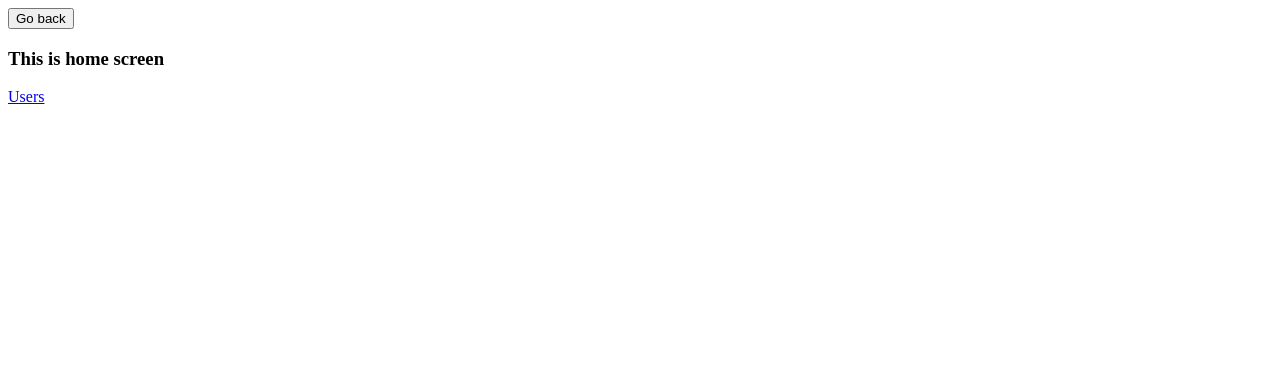
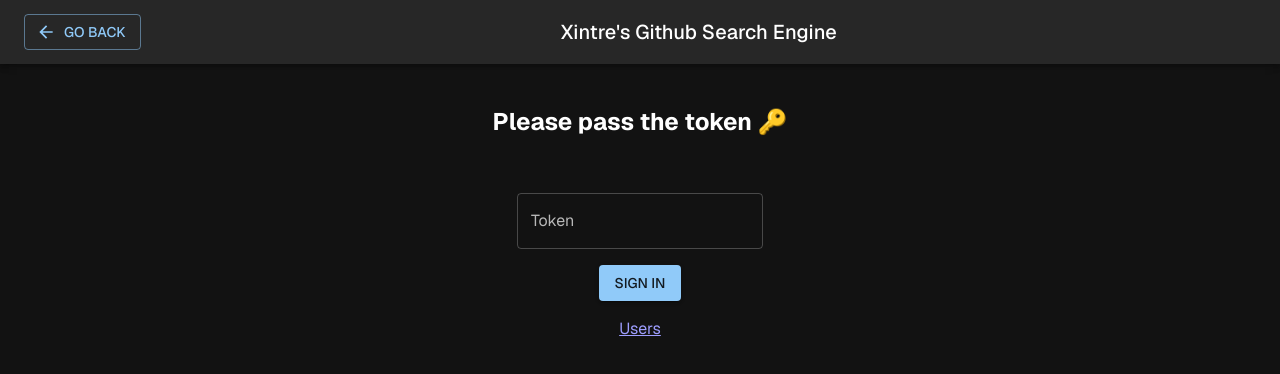
Before and after one commit to Xintre/github-search-engine, a Next.js app: page / in a window 1280 px wide. Shown: the top 374 px of the page. Built offline with nearby package versions, Linux system fonts and the light colour scheme; what @mui/material-nextjs would draw is missing.

Commit message:
feat: added layout, TokenContext, TokenContextWrapper, LoginForm & component AppHeader, updated BackButton & theme

```diff
--- /dev/null
+++ b/app/context/TokenContext.ts
@@ -0,0 +1,13 @@
+import { createContext } from 'react';
+
+export type TokenContextType = {
+	token: null | string;
+	setToken: (token: null | string) => void;
+};
+
+export const defaultValue: TokenContextType = {
+	token: null,
+	setToken: () => {},
+};
+
+export const TokenContext = createContext<TokenContextType>(defaultValue);
--- a/app/layout.tsx
+++ b/app/layout.tsx
@@ -1,10 +1,12 @@
+import { AppHeader } from '@/components/AppHeader';
 import { AppRouterCacheProvider } from '@mui/material-nextjs/v15-appRouter';
-import { BackButton } from '@/components/BackButton';
+import { CssBaseline } from '@mui/material';
 import { Geist } from 'next/font/google';
 import type { Metadata } from 'next';
 import { TanstackQueryProvider } from '@/components/providers/TanstackQueryProvider';
 import { ThemeProvider } from '@mui/material/styles';
-import { theme } from './theme';
+import { TokenContextWrapper } from '@/components/providers/TokenContextWrapper';
+import { theme } from '@/utils/theme';
 
 const geistSans = Geist({
 	variable: '--font-geist-sans',
@@ -34,11 +36,13 @@
 				<TanstackQueryProvider>
 					<AppRouterCacheProvider>
 						<ThemeProvider theme={theme}>
-							<div>
-								<BackButton />
-							</div>
+							<CssBaseline />
 
-							{children}
+							<AppHeader />
+
+							<TokenContextWrapper>
+								{children}
+							</TokenContextWrapper>
 						</ThemeProvider>
 					</AppRouterCacheProvider>
 				</TanstackQueryProvider>
--- /dev/null
+++ b/components/AppHeader.tsx
@@ -0,0 +1,49 @@
+'use client';
+
+import { AppBar, Box, IconButton, Toolbar, Typography } from '@mui/material';
+
+import { BackButton } from '@/components/BackButton';
+import { Lock } from '@mui/icons-material';
+import { TokenContext } from '@/app/context/TokenContext';
+import { useContext } from 'react';
+
+export type AppHeaderProps = {};
+
+export function AppHeader({}: AppHeaderProps) {
+	const { token, setToken } = useContext(TokenContext);
+
+	return (
+		<Box sx={{ flexGrow: 1 }}>
+			<AppBar position="static">
+				<Toolbar
+					sx={{
+						justifyContent: 'space-between',
+					}}
+				>
+					<BackButton />
+
+					<Typography variant="h6">
+						Xintre&apos;s Github Search Engine
+					</Typography>
+
+					{token ? (
+						<IconButton
+							size="large"
+							edge="start"
+							color="inherit"
+							aria-label="menu"
+							sx={{ mr: 2 }}
+							onClick={() => {
+								setToken(null);
+							}}
+						>
+							<Lock />
+						</IconButton>
+					) : (
+						<div />
+					)}
+				</Toolbar>
+			</AppBar>
+		</Box>
+	);
+}
--- a/components/BackButton.tsx
+++ b/components/BackButton.tsx
@@ -1,17 +1,21 @@
 'use client';
 
+import ArrowBackIcon from '@mui/icons-material/ArrowBack';
+import { Button } from '@mui/material';
 import { useRouter } from 'next/navigation';
 
 export function BackButton() {
 	const router = useRouter();
 
 	return (
-		<button
+		<Button
+			variant="outlined"
+			startIcon={<ArrowBackIcon />}
 			onClick={() => {
 				router.back();
 			}}
 		>
 			Go back
-		</button>
+		</Button>
 	);
 }
--- /dev/null
+++ b/components/LoginForm.tsx
@@ -0,0 +1,50 @@
+'use client';
+
+import { Button, TextField } from '@mui/material';
+import { useContext, useState } from 'react';
+
+import Divider from '@mui/material/Divider';
+import Link from 'next/link';
+import { TokenContext } from '@/app/context/TokenContext';
+
+export type LoginFormProps = {};
+
+export function LoginForm({}: LoginFormProps) {
+	const [tokenBuffer, setTokenBuffer] = useState('');
+	const { setToken } = useContext(TokenContext);
+
+	return (
+		<div
+			style={{
+				display: 'flex',
+				flexDirection: 'column',
+				gap: '16px',
+				alignItems: 'center',
+				maxWidth: '350',
+				margin: 'auto',
+				padding: '20px',
+			}}
+		>
+			<h2>Please pass the token 🔑</h2>
+			<Divider variant="middle"></Divider>
+			<TextField
+				id="outlined-required"
+				label="Token"
+				variant="outlined"
+				value={tokenBuffer}
+				onChange={(event) => setTokenBuffer(event.target.value)}
+			/>
+			<Button
+				type="submit"
+				variant="contained"
+				color="primary"
+				onClick={() => setToken(tokenBuffer)}
+				// disabled= check if token is proper
+			>
+				Sign In
+			</Button>
+
+			<Link href="/users">Users</Link>
+		</div>
+	);
+}
--- /dev/null
+++ b/components/providers/TokenContextWrapper.tsx
@@ -0,0 +1,23 @@
+'use client';
+
+import { PropsWithChildren, useState } from 'react';
+import { TokenContext, TokenContextType } from '@/app/context/TokenContext';
+
+import { LoginForm } from '../LoginForm';
+
+type TokenContextWrapperProps = PropsWithChildren;
+
+export function TokenContextWrapper({ children }: TokenContextWrapperProps) {
+	const [token, setToken] = useState<TokenContextType['token']>(null);
+
+	return (
+		<TokenContext.Provider
+			value={{
+				token,
+				setToken,
+			}}
+		>
+			{token ? children : <LoginForm />}
+		</TokenContext.Provider>
+	);
+}
--- a/app/theme.ts
+++ b/utils/theme.ts
@@ -1,10 +1,13 @@
 'use client';
 
-import { createTheme } from '@mui/material';
+import { createTheme } from '@mui/material/styles';
 
 export const theme = createTheme({
 	cssVariables: true,
 	typography: {
 		fontFamily: 'var(--font-geist-sans)',
 	},
+	palette: {
+		mode: 'dark',
+	},
 });
```
Also changed, not shown: eslint.config.mjs (+10 -0 lines).
